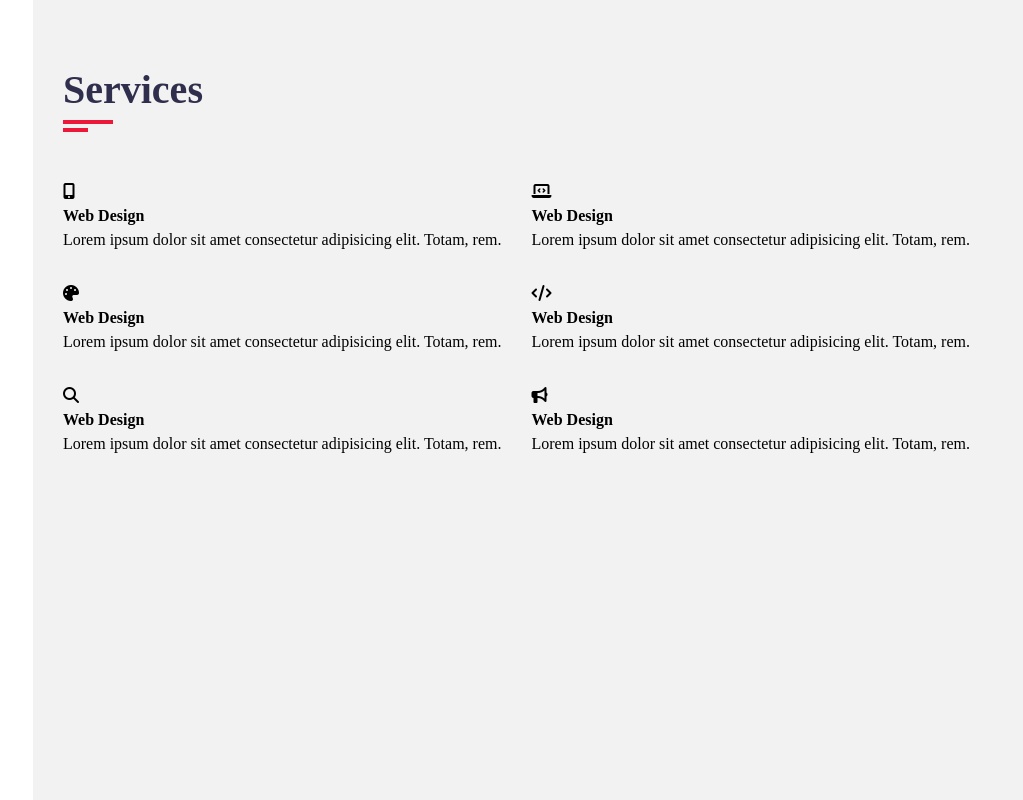
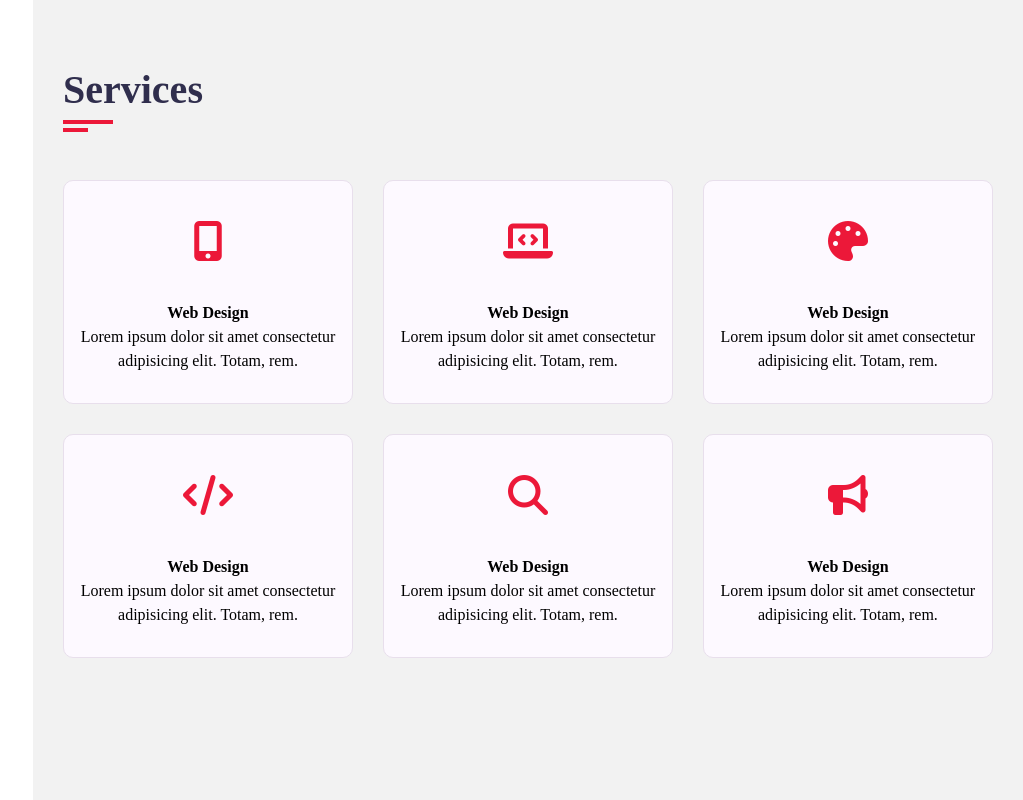
Before and after one commit to Denzel60/Web-PortFolio, a website built with Vite: page index.html in a window 1280 px wide. Shown: the part 2152-2952 px from the top of the page, without its empty margins (257-1280 px from the left). Built offline with nearby package versions, Linux system fonts and the light colour scheme; a web font is replaced by a local one.

Commit message:
"Updated index.html to rename 'JS' to 'JavaScript' and added new CSS styles for .service-item and its inner elements in style.css."

```diff
--- a/index.html
+++ b/index.html
@@ -146,7 +146,7 @@
                       </div>
 
                       <div class="skill-item padd-15">
-                        <h5>JS</h5>
+                        <h5>JavaScript</h5>
                         <div class="progress">
                           <div class="progress-in" style="width: 80%"></div>
                           <div class="skill-percent">80%</div>
--- a/style.css
+++ b/style.css
@@ -461,4 +461,37 @@ h3.my-profession{
 /* service */
 .service .service-item{
   margin-bottom: 30px;
+  flex: 0 0 33.33%;
+  max-width: 33.33%;
 }
+.service .service-item .service-item-inner{
+  background-color: var(--bg-black-100);
+  border: 1px solid var(--bg-black-50);
+  border-radius: 10px;
+  padding: 30px 15px;
+  text-align: center;
+  transition: all 0.3s ease;
+}
+.service .service-item .service-item-inner:hover{
+  box-shadow: 0 0 30px rgba(48, 46, 77, 0.15);
+}
+.service .service-item .service-item-inner .icon{
+  height: 60px;
+  width: 60px;
+  border-radius: 50%;
+  display: block;
+  margin: 0 auto 30px;
+  text-align: center;
+}
+.service .service-item .service-item-inner .icon .fa{
+  font-size: 40px;
+  line-height: 60px;
+  color: var(--skin-color);
+}
+.service .service-item .service-item-inner:hover .icon{
+  background-color: var(--skin-color);
+}
+.service .service-item .service-item-inner:hover .icon .fa{
+  font-size: 25px;
+  color: #ffffff;
+}
```
